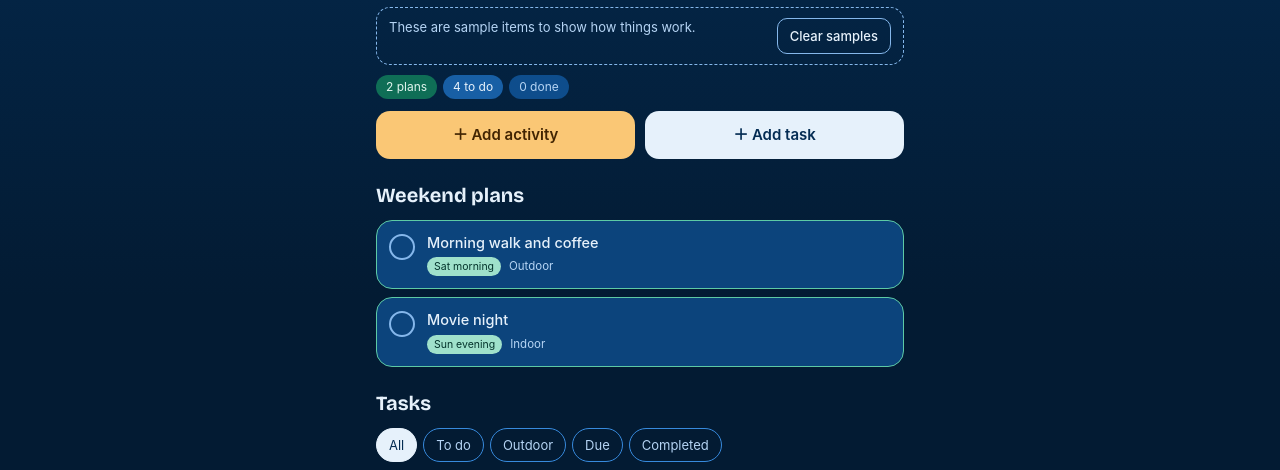
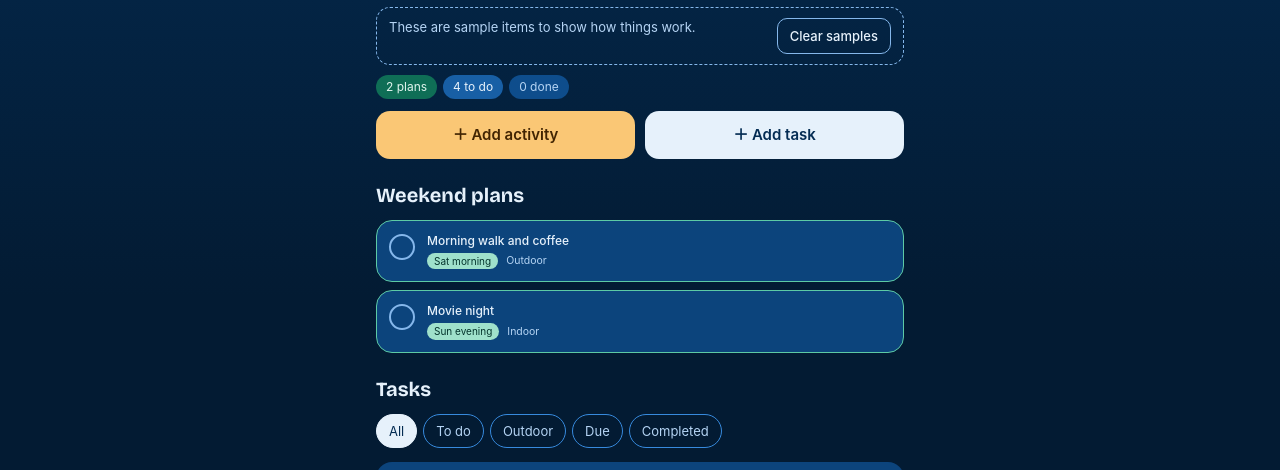
Before and after one commit to Andrewconnolly01/weekend-vibes, a plain HTML site: page index.html in a window 1280 px wide. Shown: the part 263-733 px from the top of the page. Drawn offline with nearby package versions, Linux system fonts and the light colour scheme.

Commit message:
Add files via upload

```diff
--- a/index.html
+++ b/index.html
@@ -110,9 +110,9 @@ h1{font-family:var(--display);font-weight:700;font-size:28px;line-height:1;margi
 .ck svg{width:16px;height:16px}
 .ck[aria-checked="true"]{background:var(--mint);border-color:var(--mint)}
 .body{flex:1;min-width:0;background:none;border:none;padding:0;text-align:left}
-.title{font-size:14.5px;line-height:1.35;font-weight:500;overflow-wrap:anywhere}
-.meta{display:flex;gap:6px 8px;flex-wrap:wrap;align-items:center;margin-top:5px;font-size:11.5px;color:var(--mist)}
-.chip{font-size:10.5px;padding:2px 7px;border-radius:999px;white-space:nowrap}
+.title{font-size:12px;line-height:1.35;font-weight:500;overflow-wrap:anywhere}
+.meta{display:flex;gap:6px 8px;flex-wrap:wrap;align-items:center;margin-top:4px;font-size:10.5px;color:var(--mist)}
+.chip{font-size:10px;padding:1px 7px;border-radius:999px;white-space:nowrap}
 .c-High{background:var(--coral);color:var(--ember)}.c-Normal{background:var(--haze);color:var(--deep)}.c-Whenever{background:#B4B2A9;color:#2C2C2A}
 .c-mail{background:var(--grape);color:var(--plum)}.c-todo{background:var(--mist);color:var(--deep)}.c-ol{background:var(--sun-soft);color:var(--bark)}.c-slot{background:var(--mint-soft);color:var(--kelp)}
 .c-overdue{background:var(--coral);color:var(--ember)}.c-today{background:var(--sun-soft);color:var(--bark)}
--- a/sw.js
+++ b/sw.js
@@ -1,5 +1,5 @@
 // Weekend Vibes service worker: keeps the app working offline.
-const CACHE = 'weekend-vibes-v2.2.0';
+const CACHE = 'weekend-vibes-v2.2.1';
 const SHELL = ['./', './index.html', './config.js', './manifest.json', './app.js', './msal-browser.min.js',
   './icons/icon-180.png', './icons/icon-192.png', './icons/icon-512.png'];
 
```
